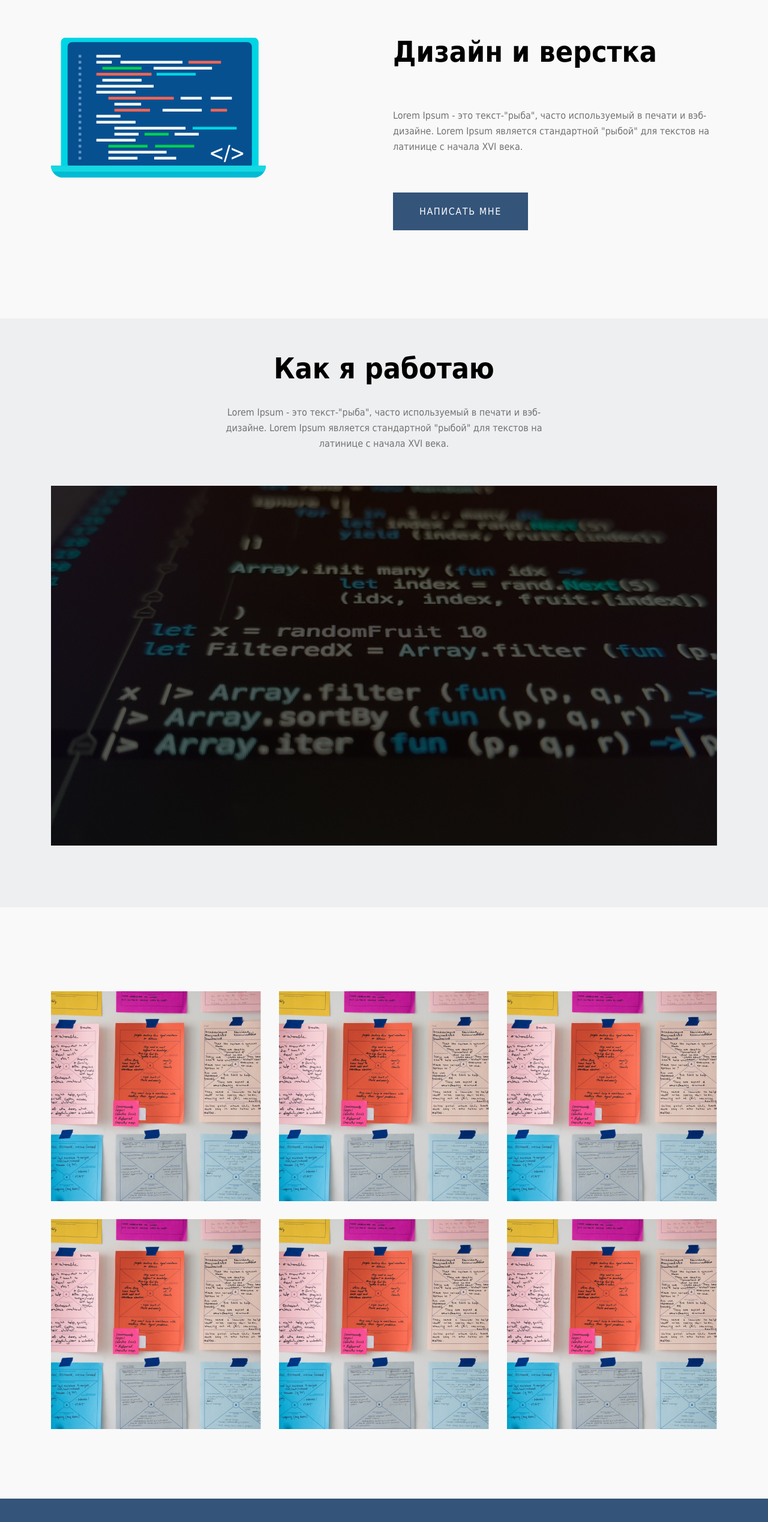
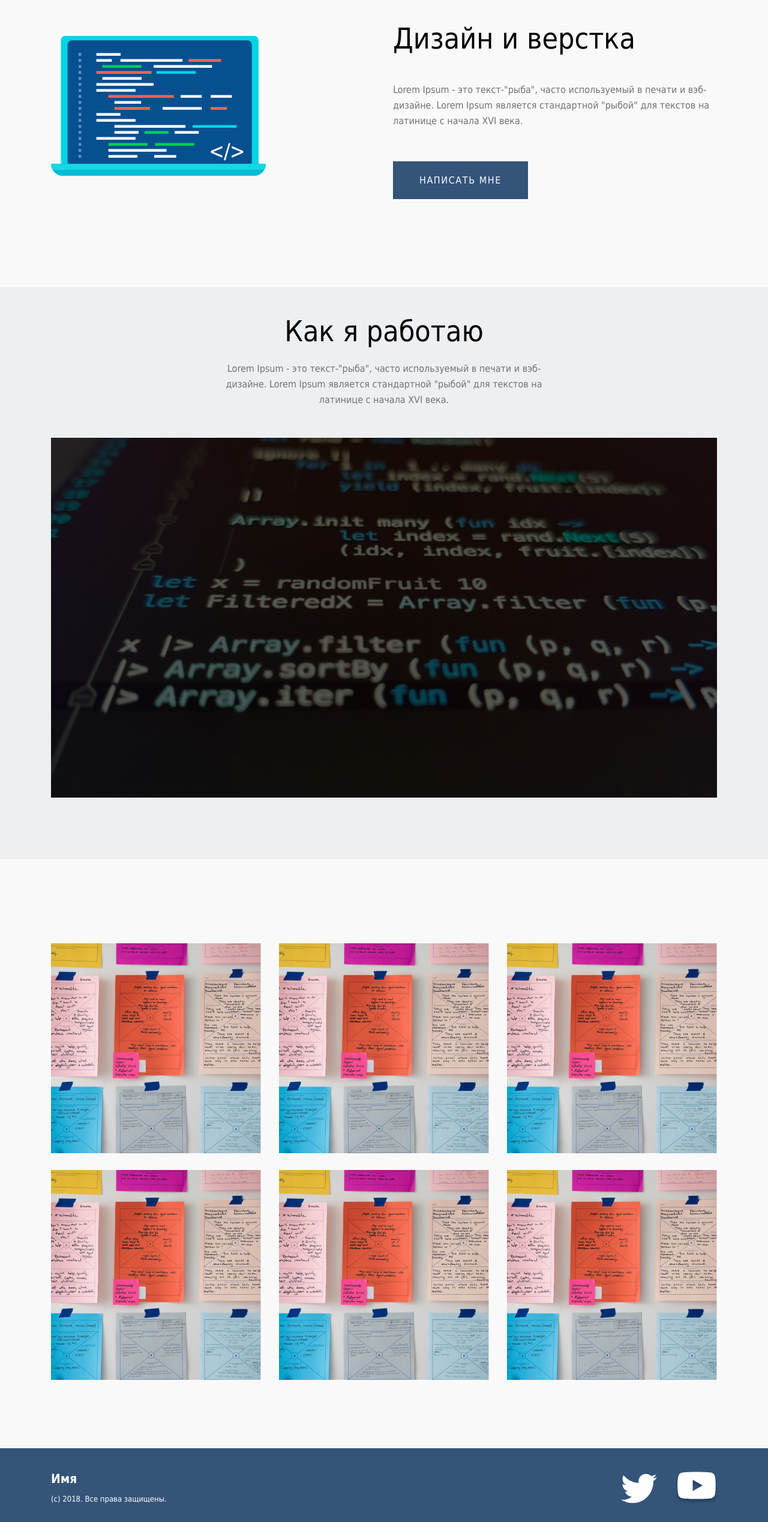
Before and after one commit to valeas1/lesson-06, a plain HTML site: page index.html in a window 1280 px wide. Shown: the part 220-2758 px from the top of the page at 60% size. Drawn offline with Linux system fonts and the light colour scheme.

Commit message:
pp version

```diff
--- a/css/style.scss
+++ b/css/style.scss
@@ -26,16 +26,17 @@
     padding-bottom: 73px;
     .logo {
         float: left;
+        margin-left: 3px;
     }
     .menu {
         float: right;
-        margin-top: 8px;
+        margin-top: 4px;
         .link {
             letter-spacing: 0.1em;
             text-decoration: none;
             text-transform: uppercase;
             color: #000000;
-            margin-left: 41px;
+            margin-left: 40px;
             &:hover{
                 color: #34547A;
             }
@@ -50,7 +51,7 @@
     padding-bottom: 165px;
     &-img {
         float: left;
-        padding-top: 15px;
+        padding-top: 12px;
     }
     &_article {
         float: right;
@@ -58,14 +59,15 @@
         margin-left: 30px;
         &-title {
             font-size: 48px;
-            font-weight: bold;
+            font-weight: normal;
             line-height: 79px;
             color: #000000;
-            padding-bottom: 54px;
+            padding-bottom: 33px;
+            margin-top: -22px;
         }
         &-text {
             color: #727272;
-            padding-bottom: 82px;
+            padding-bottom: 73px;
         }
         &-btn {
             letter-spacing: 0.1em;
@@ -78,22 +80,22 @@
     }
 }
 .work {
-    padding-top: 55px;
+    padding-top: 45px;
     padding-bottom: 95px;
     &-title {
         font-size: 48px;
-        font-weight: bold;
+        font-weight: normal;
         line-height: 56px;
         text-align: center;
         color: #000000;
-        padding-bottom: 33px;
+        padding-bottom: 22px;
     }
     &-text {
         text-align: center;
         color: #727272;
         width: 540px;
         margin: 0 auto;
-        padding-bottom: 57px;
+        padding-bottom: 50px;
     }
 }
 .example {
@@ -101,7 +103,7 @@
     padding-bottom: 86px;
     &-img {
         margin-right: 30px;
-        margin-bottom: 30px;
+        margin-bottom: 28px;
         float: left;
     }
 }
@@ -112,7 +114,7 @@
     background: #34547A;
 }
 .footer {
-    padding-top: 42px;
+    padding-top: 39px;
     padding-bottom: 38px;
     &-left {
         float: left;
@@ -121,7 +123,7 @@
             font-size: 21px;
             line-height: 25px;
             color: #FFFFFF;
-            margin-bottom: 18px;
+            margin-bottom: 10px;
         }
         &-text {
             font-weight: normal;
@@ -133,7 +135,7 @@
     &-right {
         float: right;
         a {
-            margin-left: 32px;
+            margin-left: 27px;
         }
     }
 }
--- a/index.html
+++ b/index.html
@@ -60,8 +60,8 @@
                 <p class="footer-left-text">(с) 2018. Все права защищены.</p>
             </div>
             <div class="footer-right">
-                <a href="#"><img src="img/twitter.svg" class="footer-right-twitter" width="60" height="49" alt="twitter"></a>
-                <a href="#"><img src="img/youtube.svg" class="footer-right-youtube" width="63" height="45" alt="youtube"></a>
+                <a href="#"><img src="img/twitter.svg" class="footer-right-twitter" width="60" height="50" alt="twitter"></a>
+                <a href="#"><img src="img/youtube.svg" class="footer-right-youtube" width="68" height="53" alt="youtube"></a>
             </div>
         </footer>
     </div>
```
Also changed, not shown: css/style.css, 1 other file.
